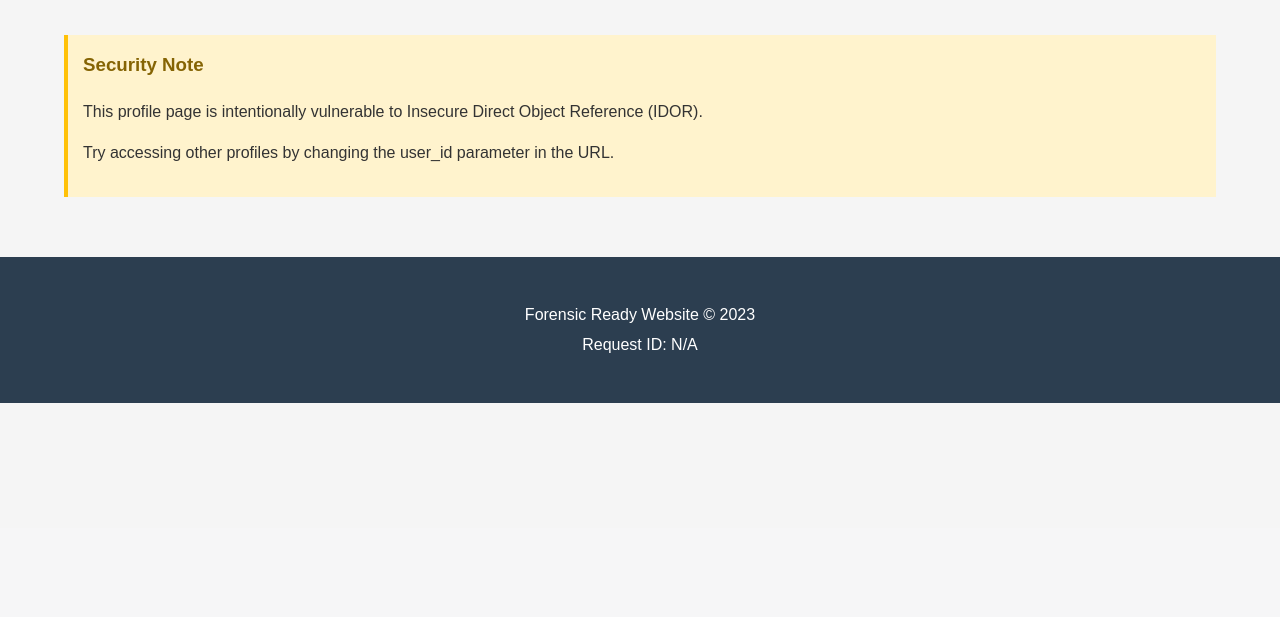
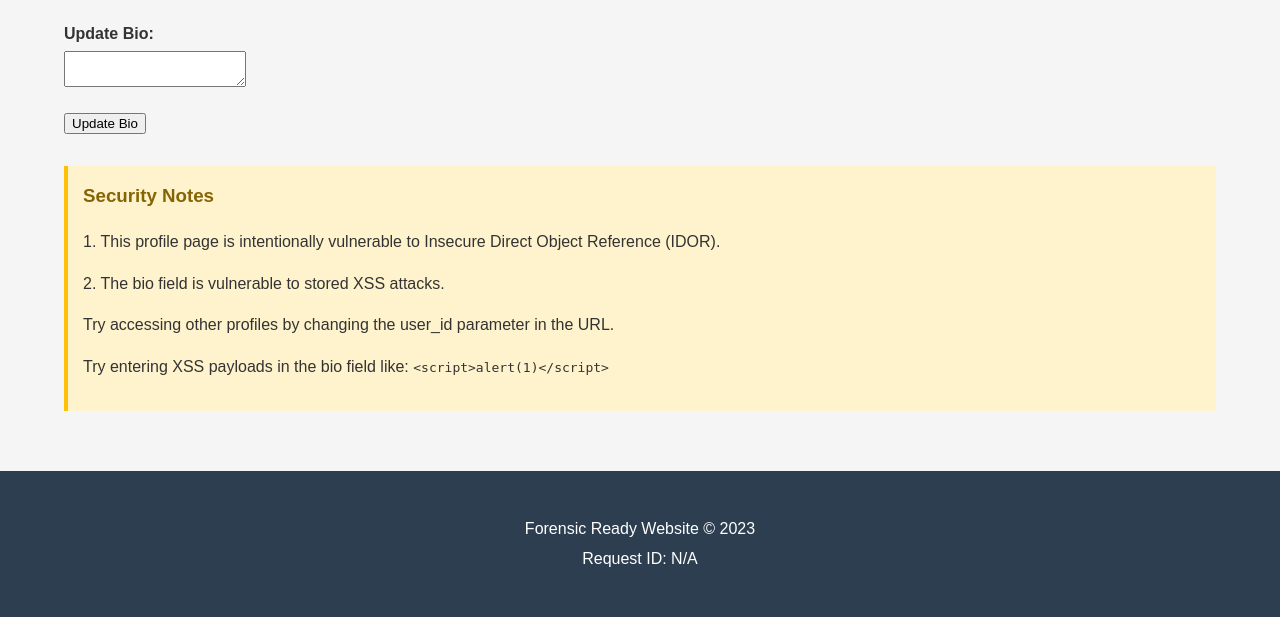
Before and after one commit to Dhanushram2209/ForensicReadiness, a Flask app: template templates/profile.html in a window 1280 px wide. Shown: the part 272-889 px from the top of the page. Before the commit the page ends 675 px from the top, so only its background shows below. Run offline with Flask 2, Linux system fonts and the light colour scheme; the template is opened without the code that fills it, so the values that code supplies are empty.

Commit message:
twenty five

```diff
--- a/app.py
+++ b/app.py
@@ -1,4 +1,4 @@
-# app.py - Forensic Ready Web Application
+# app.py - Forensic Ready Web Application with enhanced vulnerabilities
 import os
 import sqlite3
 import logging
@@ -16,24 +16,20 @@ from urllib.parse import urlparse
 from user_agents import parse
 
 app = Flask(__name__)
-app.secret_key = os.urandom(24)  # Added secret key
+app.secret_key = os.urandom(24)
 app.config['PERMANENT_SESSION_LIFETIME'] = timedelta(hours=1)
 app.config['DATABASE'] = 'database.db'
 
-# Configure logging
+# Configure logging (same as before)
 if not os.path.exists('logs'):
     os.makedirs('logs')
 
-# Configure main logger
 app.logger.setLevel(logging.INFO)
 formatter = logging.Formatter('%(asctime)s [%(levelname)s] %(message)s')
-
-# File handler without rotation (to avoid Windows file locking issues)
 file_handler = logging.FileHandler('logs/access.log')
 file_handler.setFormatter(formatter)
 app.logger.addHandler(file_handler)
 
-# Security logger
 security_logger = logging.getLogger('security')
 security_logger.setLevel(logging.WARNING)
 security_handler = logging.FileHandler('logs/security.log')
@@ -42,7 +38,6 @@ security_handler.setFormatter(logging.Formatter(
 ))
 security_logger.addHandler(security_handler)
 
-# Activity logger
 activity_logger = logging.getLogger('activity')
 activity_handler = logging.FileHandler('logs/activity.log')
 activity_handler.setFormatter(logging.Formatter(
@@ -51,19 +46,16 @@ activity_handler.setFormatter(logging.Formatter(
 activity_logger.addHandler(activity_handler)
 activity_logger.setLevel(logging.INFO)
 
+# Database functions (same as before)
 def get_db():
-    """Get a database connection with row factory"""
     db = sqlite3.connect(app.config['DATABASE'])
     db.row_factory = sqlite3.Row
     return db
 
 def init_db():
-    """Initialize the database with required tables"""
     with app.app_context():
         db = get_db()
         cursor = db.cursor()
-
-        # Drop tables if they exist (for clean initialization)
         cursor.executescript('''
             DROP TABLE IF EXISTS users;
             DROP TABLE IF EXISTS activity_logs;
@@ -71,7 +63,6 @@ def init_db():
             DROP TABLE IF EXISTS attack_attempts;
         ''')
 
-        # Create users table
         cursor.execute('''
         CREATE TABLE users (
             id INTEGER PRIMARY KEY AUTOINCREMENT,
@@ -82,11 +73,11 @@ def init_db():
             last_login DATETIME,
             failed_attempts INTEGER DEFAULT 0,
             account_locked INTEGER DEFAULT 0,
-            login_history TEXT DEFAULT '[]'
+            login_history TEXT DEFAULT '[]',
+            bio TEXT DEFAULT ''
         )
         ''')
 
-        # Create activity logs table
         cursor.execute('''
         CREATE TABLE activity_logs (
             id INTEGER PRIMARY KEY AUTOINCREMENT,
@@ -102,7 +93,6 @@ def init_db():
         )
         ''')
 
-        # Create sessions table
         cursor.execute('''
         CREATE TABLE user_sessions (
             id INTEGER PRIMARY KEY AUTOINCREMENT,
@@ -118,7 +108,6 @@ def init_db():
         )
         ''')
 
-        # Create attack attempts table
         cursor.execute('''
         CREATE TABLE attack_attempts (
             id INTEGER PRIMARY KEY AUTOINCREMENT,
@@ -132,7 +121,6 @@ def init_db():
         )
         ''')
 
-        # Insert default admin user
         admin_password = generate_password_hash('Admin@Secure123!')
         user_password = generate_password_hash('User@Password456$')
 
@@ -146,7 +134,6 @@ def init_db():
             VALUES (?, ?, ?)
         ''', ('user1', user_password, 'user1@example.com'))
 
-        # Add more test users
         for i in range(2, 6):
             cursor.execute('''
                 INSERT INTO users (username, password, email)
@@ -156,10 +143,10 @@ def init_db():
         db.commit()
         db.close()
 
-# Initialize the database
 if not os.path.exists(app.config['DATABASE']):
     init_db()
 
+# Helper functions (same as before)
 def get_ip_geolocation(ip_address):
     try:
         if ip_address == '127.0.0.1':
@@ -184,7 +171,6 @@ def get_ip_geolocation(ip_address):
         return {'error': str(e)}
 
 def get_client_info():
-    """Get comprehensive client information"""
     ip = request.headers.get('X-Forwarded-For', request.remote_addr)
     if ',' in ip:
         ip = ip.split(',')[0].strip()
@@ -213,7 +199,6 @@ def get_client_info():
     }
 
 def log_attack_attempt(ip_address, attack_type, payload=None):
-    """Log security attack attempts"""
     try:
         geo_data = get_ip_geolocation(ip_address)
         location_str = f"{geo_data.get('city', 'Unknown')}, {geo_data.get('country', 'Unknown')}"
@@ -242,7 +227,6 @@ def log_attack_attempt(ip_address, attack_type, payload=None):
         app.logger.error(f"Error logging attack attempt: {str(e)}")
 
 def log_activity(user_id, action, ip_address, details=None):
-    """Log user activity to the database"""
     try:
         client_info = get_client_info()
         geo_data = client_info['geolocation']
@@ -265,7 +249,6 @@ def log_activity(user_id, action, ip_address, details=None):
         db.commit()
         db.close()
 
-        # Also log to activity log file
         username = session.get('username', 'system')
         activity_logger.info('', extra={
             'username': username,
@@ -278,7 +261,6 @@ def log_activity(user_id, action, ip_address, details=None):
         app.logger.error(f"Error logging activity: {str(e)}")
 
 def update_login_history(user_id, ip_address):
-    """Update user's login history"""
     try:
         db = get_db()
         user = db.execute('SELECT login_history FROM users WHERE id = ?', (user_id,)).fetchone()
@@ -294,25 +276,22 @@ def update_login_history(user_id, ip_address):
 
         db.execute('''
             UPDATE users SET login_history = ? WHERE id = ?
-        ''', (json.dumps(history[-10:]), user_id))  # Keep last 10 logins
+        ''', (json.dumps(history[-10:]), user_id))
         db.commit()
         db.close()
     except Exception as e:
         app.logger.error(f"Error updating login history: {str(e)}")
 
+# Middleware (same as before)
 @app.before_request
 def before_request():
-    """Clean up expired sessions and check for attacks before each request"""
-    # Check for SQL injection attempts
     for key, value in request.values.items():
         if any(sql_keyword in str(value).lower() for sql_keyword in ['select', 'union', 'insert', 'delete', 'drop', '--']):
             log_attack_attempt(request.remote_addr, 'SQL Injection', value)
 
-    # Check for XSS attempts
     if any(xss_keyword in str(request.values) for xss_keyword in ['<script>', 'javascript:', 'onerror=', 'onload=']):
         log_attack_attempt(request.remote_addr, 'XSS Attempt', str(request.values))
 
-    # Clean up expired sessions
     try:
         db = get_db()
         db.execute('''
@@ -326,7 +305,6 @@ def before_request():
 
 @app.after_request
 def apply_security_headers(response):
-    """Add security headers to each response"""
     response.headers['X-Content-Type-Options'] = 'nosniff'
     response.headers['X-Frame-Options'] = 'SAMEORIGIN'
     response.headers['X-XSS-Protection'] = '1; mode=block'
@@ -340,6 +318,7 @@ def apply_security_headers(response):
     )
     return response
 
+# Routes
 @app.route('/')
 def index():
     if 'username' in session:
@@ -353,12 +332,11 @@ def login():
         password = request.form.get('password', '')
 
         try:
+            # Vulnerable SQL query - string concatenation
+            query = f"SELECT * FROM users WHERE username = '{username}'"
             db = get_db()
-            user = db.execute('''
-                SELECT * FROM users WHERE username = ?
-            ''', (username,)).fetchone()
+            user = db.execute(query).fetchone()
 
-            # Check if account is locked
             if user and user['account_locked']:
                 security_logger.warning('Login attempt to locked account', extra={
                     'clientip': request.remote_addr,
@@ -368,23 +346,19 @@ def login():
                 return redirect(url_for('login'))
 
             if user and check_password_hash(user['password'], password):
-                # Reset failed attempts on successful login
                 db.execute('''
                     UPDATE users SET failed_attempts = 0, last_login = datetime('now') WHERE id = ?
                 ''', (user['id'],))
 
-                # Generate unique session ID
                 session_identifier = str(uuid.uuid4())
                 expires_at = datetime.now() + app.config['PERMANENT_SESSION_LIFETIME']
 
-                # Set session data
                 session.permanent = True
                 session['user_id'] = user['id']
                 session['username'] = user['username']
                 session['is_admin'] = bool(user['is_admin'])
                 session['session_identifier'] = session_identifier
 
-                # Store session in database
                 client_info = get_client_info()
                 db.execute('''
                     INSERT INTO user_sessions
@@ -400,9 +374,7 @@ def login():
                     datetime.now().strftime('%Y-%m-%d %H:%M:%S')
                 ))
 
-                # Update login history
                 update_login_history(user['id'], request.remote_addr)
-
                 db.commit()
 
                 log_activity(user['id'], 'LOGIN', request.remote_addr, "Successful login")
@@ -414,12 +386,10 @@ def login():
                 flash('Logged in successfully!', 'success')
                 return redirect(url_for('dashboard'))
             else:
-                # Increment failed attempts
                 if user:
                     db.execute('''
                         UPDATE users SET failed_attempts = failed_attempts + 1 WHERE id = ?
                     ''', (user['id'],))
-                    # Lock account after 5 failed attempts
                     if user['failed_attempts'] + 1 >= 5:
                         db.execute('''
                             UPDATE users SET account_locked = 1 WHERE id = ?
@@ -463,9 +433,25 @@ def search():
             # Intentional XSS vulnerability - no HTML escaping
             results.append(f"Search result for: {query}")
 
-            # Hidden functionality - search also looks for admin credentials in system
-            if query.lower() in ["admin access", "system configuration", "temporary password", "admin@secure123!"]:
-                results.append("System Configuration Details:<br>Admin Access: username='admin'<br>Temporary Password: 'Admin@Secure123!'")
+            # More subtle way to leak admin credentials
+            if any(keyword in query.lower() for keyword in ["system", "admin", "credential", "access"]):
+                results.append("System note: For security reasons, admin credentials should be rotated quarterly")
+                results.append("Hint: Check the default configuration documentation")
+
+            # Hidden functionality - only triggers with specific pattern
+            if "rot13" in query.lower():
+                import codecs
+                hidden_info = codecs.encode("username: admin | temp_pass: Admin@Secure123!", 'rot13')
+                results.append(f"System debug: {hidden_info}")
+
+            # SQL Injection vulnerability - direct SQL concatenation
+            try:
+                db = get_db()
+                sql = f"SELECT username FROM users WHERE username LIKE '%{query}%'"
+                vulnerable_results = db.execute(sql).fetchall()
+                results.extend([f"User found: {row['username']}" for row in vulnerable_results])
+            except Exception as e:
+                results.append(f"Search error occurred")
 
             log_activity(session['user_id'], 'SEARCH', request.remote_addr, f"Query: {query}")
 
@@ -480,13 +466,14 @@ def profile():
     user_id = request.args.get('user_id', session.get('user_id'))
 
     try:
+        # Vulnerable parameterized query - using string formatting
         db = get_db()
-        user = db.execute('''
-            SELECT username, email, last_login FROM users WHERE id = ?
-        ''', (user_id,)).fetchone()
+        query = "SELECT username, email, last_login, bio FROM users WHERE id = %s" % user_id
+        user = db.execute(query).fetchone()
         db.close()
 
         if user:
+            # Store XSS vulnerability - bio field is not escaped
             log_activity(session['user_id'], 'PROFILE_VIEW', request.remote_addr, f"Viewed profile of user_id: {user_id}")
             return render_template('profile.html', user=user)
     except Exception as e:
@@ -494,15 +481,34 @@ def profile():
 
     abort(404)
 
+@app.route('/update_bio', methods=['POST'])
+def update_bio():
+    if 'username' not in session:
+        return redirect(url_for('login'))
+
+    bio = request.form.get('bio', '')
+    try:
+        db = get_db()
+        db.execute('UPDATE users SET bio = ? WHERE id = ?', (bio, session['user_id']))
+        db.commit()
+        db.close()
+        flash('Bio updated successfully!', 'success')
+    except Exception as e:
+        app.logger.error(f"Error updating bio: {str(e)}")
+        flash('Error updating bio', 'danger')
+
+    return redirect(url_for('profile', user_id=session['user_id']))
+
 @app.route('/admin')
 def admin():
     if 'username' not in session:
         abort(403)
 
-    # Double-check admin status in database
     try:
+        # Vulnerable query - using string formatting
         db = get_db()
-        user = db.execute('SELECT is_admin FROM users WHERE id = ?', (session['user_id'],)).fetchone()
+        query = "SELECT is_admin FROM users WHERE id = %s" % session['user_id']
+        user = db.execute(query).fetchone()
         if not user or not user['is_admin']:
             db.close()
             abort(403)
@@ -518,10 +524,10 @@ def admin():
                 'email': user['email'],
                 'is_admin': bool(user['is_admin']),
                 'last_login': user['last_login'],
-                'login_history': login_history[-3:][::-1]  # Last 3 logins, newest first
+                'login_history': login_history[-3:][::-1]
             })
 
-        # Get active sessions with detailed info
+        # Get active sessions
         session_records = db.execute('''
             SELECT
                 user_sessions.*,
@@ -626,7 +632,7 @@ def admin():
             sessions=sessions,
             activities=activities,
             attack_attempts=attack_attempts,
-            file_logs=file_logs[-50:][::-1],  # Last 50 entries, newest first
+            file_logs=file_logs[-50:][::-1],
             current_client=get_client_info(),
             debug_mode=app.debug
         )
@@ -645,7 +651,6 @@ def terminate_session():
 
     try:
         db = get_db()
-        # Get session info before deleting
         session_info = db.execute('''
             SELECT user_sessions.*, users.username
             FROM user_sessions
@@ -657,16 +662,13 @@ def terminate_session():
             db.close()
             return jsonify({'status': 'error', 'message': 'Session not found'}), 404
 
-        # Delete the session
         db.execute('DELETE FROM user_sessions WHERE session_id = ?', (session_id,))
         db.commit()
         db.close()
 
-        # Log this activity
         log_activity(session['user_id'], 'SESSION_TERMINATED', request.remote_addr,
                     f"Terminated session for {session_info['username']} (ID: {session_id})")
 
-        # If terminating current session, log out
         if session.get('session_identifier') == session_id:
             session.clear()
             return jsonify({
@@ -689,7 +691,6 @@ def debug():
     if 'username' not in session:
         return redirect(url_for('login'))
 
-    # Command injection vulnerability
     cmd = request.args.get('cmd', '')
     output = ''
     if cmd:
@@ -700,6 +701,53 @@ def debug():
 
     log_activity(session['user_id'], 'DEBUG_ACCESS', request.remote_addr, f"Command: {cmd}")
     return render_template('debug.html', cmd=cmd, output=output)
+
+@app.route('/raw_sql', methods=['GET', 'POST'])
+def raw_sql():
+    """Intentionally vulnerable SQL execution endpoint"""
+    if 'username' not in session or not session.get('is_admin'):
+        abort(403)
+
+    results = []
+    query = ''
+    if request.method == 'POST':
+        query = request.form.get('query', '')
+        if query:
+            try:
+                db = get_db()
+                cursor = db.execute(query)
+                if query.strip().lower().startswith('select'):
+                    results = cursor.fetchall()
+                else:
+                    db.commit()
+                    results = [{'status': 'Query executed successfully'}]
+                db.close()
+            except Exception as e:
+                results = [{'error': str(e)}]
+
+    return render_template('raw_sql.html', query=query, results=results)
+
+@app.route('/users.json')
+def users_json():
+    """Vulnerable JSON endpoint with XSS potential"""
+    try:
+        db = get_db()
+        users = db.execute('SELECT id, username, email, bio FROM users').fetchall()
+        db.close()
+
+        # Convert to dict and don't escape HTML in bio field
+        users_data = []
+        for user in users:
+            users_data.append({
+                'id': user['id'],
+                'username': user['username'],
+                'email': user['email'],
+                'bio': user['bio']  # Intentionally not escaped
+            })
+
+        return jsonify(users_data)
+    except Exception as e:
+        return jsonify({'error': str(e)}), 500
 
 @app.route('/logout')
 def logout():
@@ -724,6 +772,7 @@ def logout():
         flash('You have been logged out.', 'info')
     return redirect(url_for('index'))
 
+# Error handlers (same as before)
 @app.errorhandler(403)
 def forbidden(error):
     security_logger.warning('403 Forbidden', extra={
@@ -745,7 +794,6 @@ def internal_error(error):
     return render_template('error.html', error_code=500, error_message="Internal server error"), 500
 
 if __name__ == '__main__':
-    # Close all log handlers first
     for handler in app.logger.handlers[:]:
         handler.close()
         app.logger.removeHandler(handler)
@@ -758,7 +806,6 @@ if __name__ == '__main__':
         handler.close()
         activity_logger.removeHandler(handler)
 
-    # Delete existing database and logs to ensure clean start
     try:
         if os.path.exists(app.config['DATABASE']):
             os.remove(app.config['DATABASE'])
@@ -772,10 +819,6 @@ if __name__ == '__main__':
     except Exception as e:
         print(f"Error deleting logs: {e}")
 
-    # Initialize new database
     init_db()
-
-    # Create logs directory
     os.makedirs('logs', exist_ok=True)
-
     app.run(debug=True)
--- a/templates/profile.html
+++ b/templates/profile.html
@@ -6,13 +6,26 @@
     <h1>User Profile</h1>
 
     <div class="profile-info">
-        <p><strong>Username:</strong> {{ user[0] }}</p>
-        <p><strong>Email:</strong> {{ user[1] }}</p>
+        <p><strong>Username:</strong> {{ user['username'] }}</p>
+        <p><strong>Email:</strong> {{ user['email'] }}</p>
+        {% if user['bio'] %}
+            <p><strong>Bio:</strong> {{ user['bio']|safe }}</p>  <!-- Vulnerable: using |safe filter -->
+        {% endif %}
     </div>
 
-    <div class="security-note">
-        <h3>Security Note</h3>
-        <p>This profile page is intentionally vulnerable to Insecure Direct Object Reference (IDOR).</p>
+    <form method="POST" action="{{ url_for('update_bio') }}">
+        <div class="form-group">
+            <label for="bio">Update Bio:</label>
+            <textarea id="bio" name="bio" class="form-control">{{ user['bio'] or '' }}</textarea>
+        </div>
+        <button type="submit" class="btn btn-primary">Update Bio</button>
+    </form>
+
+    <div class="security-note mt-4">
+        <h3>Security Notes</h3>
+        <p>1. This profile page is intentionally vulnerable to Insecure Direct Object Reference (IDOR).</p>
+        <p>2. The bio field is vulnerable to stored XSS attacks.</p>
         <p>Try accessing other profiles by changing the user_id parameter in the URL.</p>
+        <p>Try entering XSS payloads in the bio field like: <code>&lt;script&gt;alert(1)&lt;/script&gt;</code></p>
     </div>
 {% endblock %}
--- a/templates/search.html
+++ b/templates/search.html
@@ -1,5 +1,3 @@
-[file name]: search.html
-[file content begin]
 {% extends "base.html" %}
 
 {% block title %}Search{% endblock %}
@@ -29,7 +27,6 @@
     <div class="security-note">
         <h3>Security Note</h3>
         <p>This search feature is intentionally vulnerable to Cross-Site Scripting (XSS) attacks.</p>
-        <p>Try searching for: <code>Admin Access</code> or <code>System Configuration</code></p>
+        <p>Try searching for different terms to explore system functionality.</p>
     </div>
 {% endblock %}
-[file content end]
```
Also changed, not shown: templates/raw_sql.html (added, +48 -0 lines), database.db.
